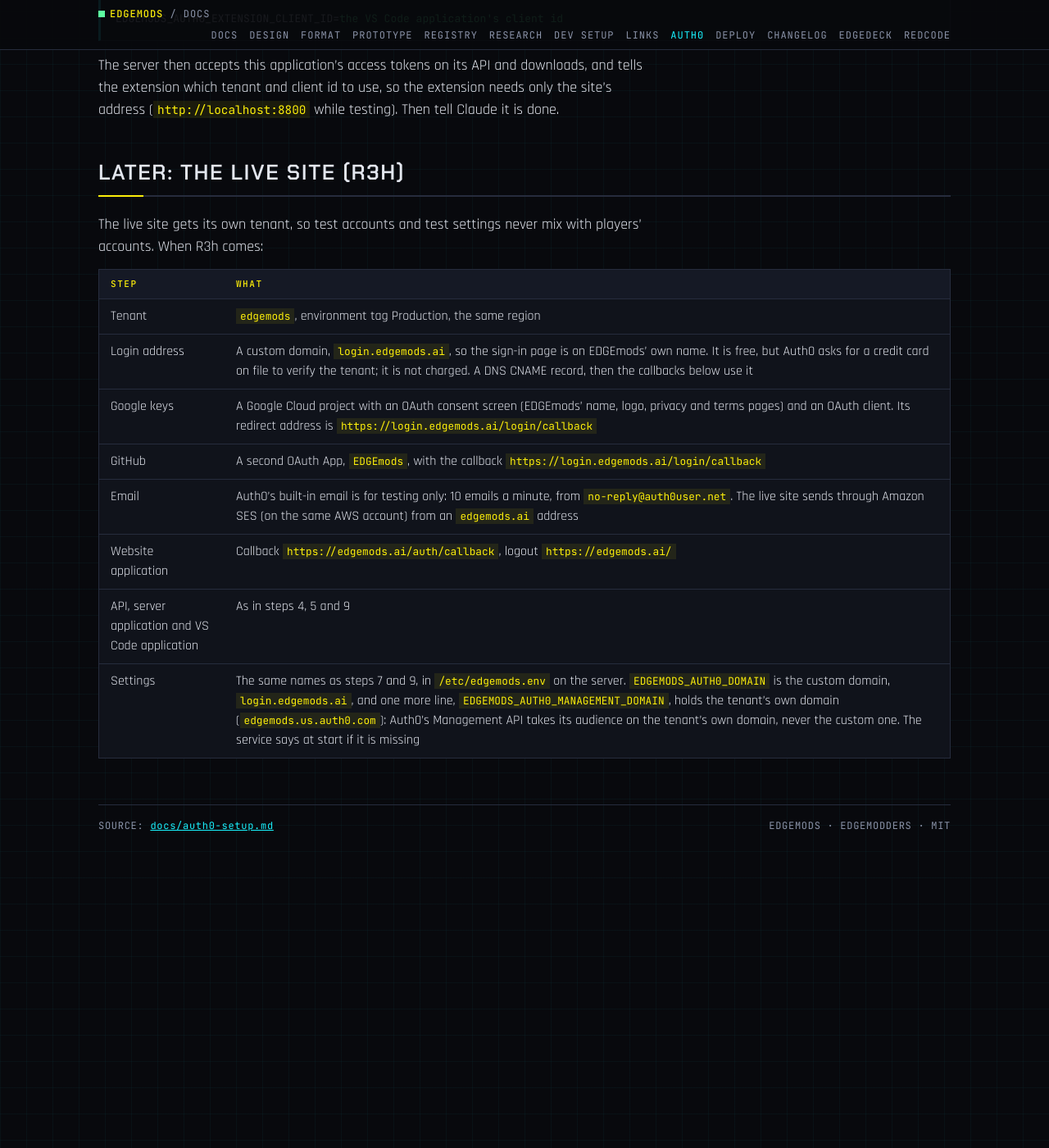
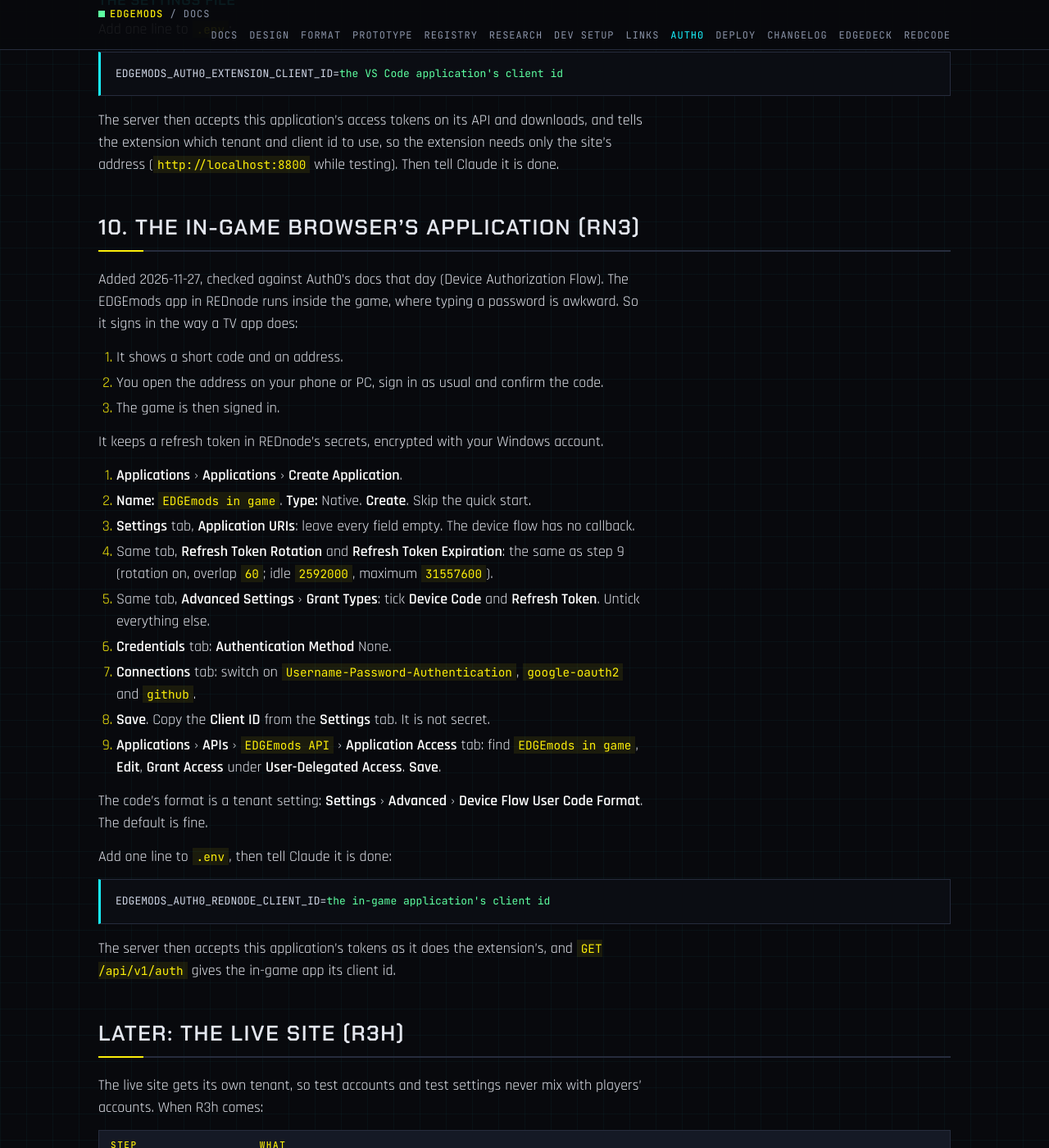
Before and after one commit to Edgemodders/EDGEmods, a Jekyll site: the page built from docs/auth0-setup.md, in a window 1280 px wide and 1400 px high, scrolled down 8178 px. Shown: the whole window at 82% size. Built offline with Jekyll 4.4.1, drawn with Linux system fonts in a browser that asks for light colours; our own code applies the rules of GitHub Pages for plain Markdown files; some of the changed text lies outside the part shown.

Commit message:
server: accept the in-game browser's tokens (RN3, the server's part)
EDGEMODS_AUTH0_REDNODE_CLIENT_ID names a second Native application, the one
the EDGEmods app in REDnode signs in with through Auth0's device flow. Its
tokens are accepted on the API and downloads as the extension's are, and
GET /api/v1/auth gives its client id as device.clientId. docs/auth0-setup.md
step 10 is the owner's part in the Auth0 dashboard.

Co-Authored-By: Claude Opus 5.5 <noreply@anthropic.com>

````diff
--- a/docs/auth0-setup.md
+++ b/docs/auth0-setup.md
@@ -17,6 +17,7 @@ It takes about half an hour. Nothing on this page costs money.
 | Auth0 | The application "EDGEmods server" | Lets the server change a person's own profile: their name, email, linked sign-ins, deleting their account |
 | Your PC | A `.env` file | The values the server reads when it starts |
 | Auth0 | The application "EDGEmods for VS Code" (step 9, added at R4) | The VS Code extension's sign-in |
+| Auth0 | The application "EDGEmods in game" (step 10, added 2026-11-27) | The in-game browser's sign-in, with a code shown in the game |
 
 ## 1. The tenant
 
@@ -228,6 +229,35 @@ EDGEMODS_AUTH0_EXTENSION_CLIENT_ID=the VS Code application's client id
 
 The server then accepts this application's access tokens on its API and downloads, and tells the extension which tenant and client id to use, so the extension needs only the site's address (`http://localhost:8800` while testing). Then tell Claude it is done.
 
+## 10. The in-game browser's application (RN3)
+
+Added 2026-11-27, checked against Auth0's docs that day (Device Authorization Flow). The EDGEmods app in REDnode runs inside the game, where typing a password is awkward. So it signs in the way a TV app does:
+1. It shows a short code and an address.
+2. You open the address on your phone or PC, sign in as usual and confirm the code.
+3. The game is then signed in.
+
+It keeps a refresh token in REDnode's secrets, encrypted with your Windows account.
+
+1. **Applications** › **Applications** › **Create Application**.
+2. **Name:** `EDGEmods in game`. **Type:** Native. **Create**. Skip the quick start.
+3. **Settings** tab, **Application URIs**: leave every field empty. The device flow has no callback.
+4. Same tab, **Refresh Token Rotation** and **Refresh Token Expiration**: the same as step 9 (rotation on, overlap `60`; idle `2592000`, maximum `31557600`).
+5. Same tab, **Advanced Settings** › **Grant Types**: tick **Device Code** and **Refresh Token**. Untick everything else.
+6. **Credentials** tab: **Authentication Method** None.
+7. **Connections** tab: switch on `Username-Password-Authentication`, `google-oauth2` and `github`.
+8. **Save**. Copy the **Client ID** from the **Settings** tab. It is not secret.
+9. **Applications** › **APIs** › `EDGEmods API` › **Application Access** tab: find `EDGEmods in game`, **Edit**, **Grant Access** under **User-Delegated Access**. **Save**.
+
+The code's format is a tenant setting: **Settings** › **Advanced** › **Device Flow User Code Format**. The default is fine.
+
+Add one line to `.env`, then tell Claude it is done:
+
+```ini
+EDGEMODS_AUTH0_REDNODE_CLIENT_ID=the in-game application's client id
+```
+
+The server then accepts this application's tokens as it does the extension's, and `GET /api/v1/auth` gives the in-game app its client id.
+
 ## Later: the live site (R3h)
 
 The live site gets its own tenant, so test accounts and test settings never mix with players' accounts. When R3h comes:
@@ -240,5 +270,5 @@ The live site gets its own tenant, so test accounts and test settings never mix
 | GitHub | A second OAuth App, `EDGEmods`, with the callback `https://login.edgemods.ai/login/callback` |
 | Email | Auth0's built-in email is for testing only: 10 emails a minute, from `no-reply@auth0user.net`. The live site sends through Amazon SES (on the same AWS account) from an `edgemods.ai` address |
 | Website application | Callback `https://edgemods.ai/auth/callback`, logout `https://edgemods.ai/` |
-| API, server application and VS Code application | As in steps 4, 5 and 9 |
-| Settings | The same names as steps 7 and 9, in `/etc/edgemods.env` on the server. `EDGEMODS_AUTH0_DOMAIN` is the custom domain, `login.edgemods.ai`, and one more line, `EDGEMODS_AUTH0_MANAGEMENT_DOMAIN`, holds the tenant's own domain (`edgemods.us.auth0.com`): Auth0's Management API takes its audience on the tenant's own domain, never the custom one. The service says at start if it is missing |
+| API, server application, VS Code application and in-game application | As in steps 4, 5, 9 and 10 |
+| Settings | The same names as steps 7, 9 and 10, in `/etc/edgemods.env` on the server. `EDGEMODS_AUTH0_DOMAIN` is the custom domain, `login.edgemods.ai`, and one more line, `EDGEMODS_AUTH0_MANAGEMENT_DOMAIN`, holds the tenant's own domain (`edgemods.us.auth0.com`): Auth0's Management API takes its audience on the tenant's own domain, never the custom one. The service says at start if it is missing |
--- a/packages/server/src/app.ts
+++ b/packages/server/src/app.ts
@@ -694,6 +694,8 @@ export function createApp(deps: AppDeps): express.Express {
       audience: auth0.config.audience,
       scope: 'openid profile email offline_access',
       connections: CONNECTIONS,
+      // The in-game browser signs in with a code shown in the game (Auth0's device flow).
+      ...(auth0.config.deviceClientId ? { device: { clientId: auth0.config.deviceClientId } } : {}),
     });
   });
 
--- a/packages/server/src/config.ts
+++ b/packages/server/src/config.ts
@@ -61,6 +61,9 @@ export interface AuthConfig {
   /** The VS Code extension's Native application (docs/auth0-setup.md, step 9). With the audience, the API and
    *  downloads accept its access tokens. */
   extensionClientId?: string;
+  /** The in-game browser's Native application, with the Device Code grant (docs/auth0-setup.md, step 10). With the
+   *  audience, the API and downloads accept its access tokens too. */
+  deviceClientId?: string;
   /** The Management API, for deleting accounts. Its domain is the tenant's own, even when sign-in uses a custom domain. */
   management?: { domain: string; clientId: string; clientSecret: string };
   /** Signs the short-lived cookie that carries a sign-in from /auth/signin to /auth/callback. */
@@ -121,6 +124,7 @@ function authConfig(env: NodeJS.ProcessEnv): { auth?: AuthConfig; authProblems:
       clientSecret: needed.EDGEMODS_AUTH0_CLIENT_SECRET,
       audience: get('EDGEMODS_AUTH0_AUDIENCE') || undefined,
       extensionClientId: (get('EDGEMODS_AUTH0_AUDIENCE') && get('EDGEMODS_AUTH0_EXTENSION_CLIENT_ID')) || undefined,
+      deviceClientId: (get('EDGEMODS_AUTH0_AUDIENCE') && get('EDGEMODS_AUTH0_REDNODE_CLIENT_ID')) || undefined,
       management: mId && mSecret ? { domain: mDomain, clientId: mId, clientSecret: mSecret } : undefined,
       sessionSecret: needed.EDGEMODS_SESSION_SECRET,
     },
@@ -132,6 +136,7 @@ function authConfig(env: NodeJS.ProcessEnv): { auth?: AuthConfig; authProblems:
         : []),
       ...(get('EDGEMODS_AUTH0_EXTENSION_CLIENT_ID') && !get('EDGEMODS_AUTH0_AUDIENCE') ? ['EDGEMODS_AUTH0_EXTENSION_CLIENT_ID needs EDGEMODS_AUTH0_AUDIENCE, so VS Code sign-in is off.'] : []),
       ...(get('EDGEMODS_AUTH0_EXTENSION_CLIENT_ID') ? [] : ['EDGEMODS_AUTH0_EXTENSION_CLIENT_ID is not set: the website signs in, VS Code does not.']),
+      ...(get('EDGEMODS_AUTH0_REDNODE_CLIENT_ID') && !get('EDGEMODS_AUTH0_AUDIENCE') ? ['EDGEMODS_AUTH0_REDNODE_CLIENT_ID needs EDGEMODS_AUTH0_AUDIENCE, so signing in from the game is off.'] : []),
     ],
   };
 }
````
Also changed, not shown: packages/server/src/auth0.ts (+6 -5 lines), packages/server/test/helpers.mjs (+1 -1 lines), packages/server/test/tokens.test.mjs (+11 -0 lines), 1 other file.
